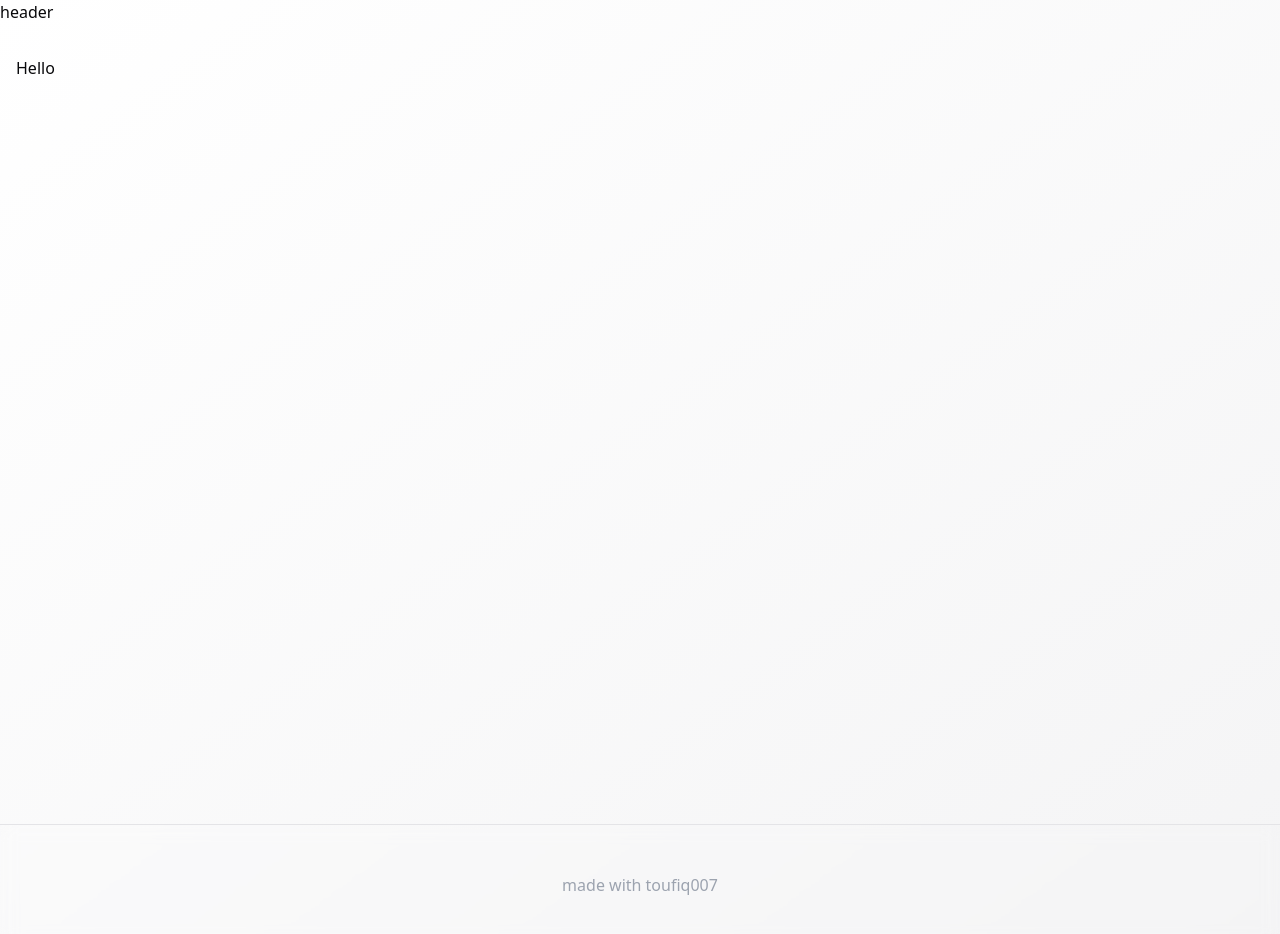
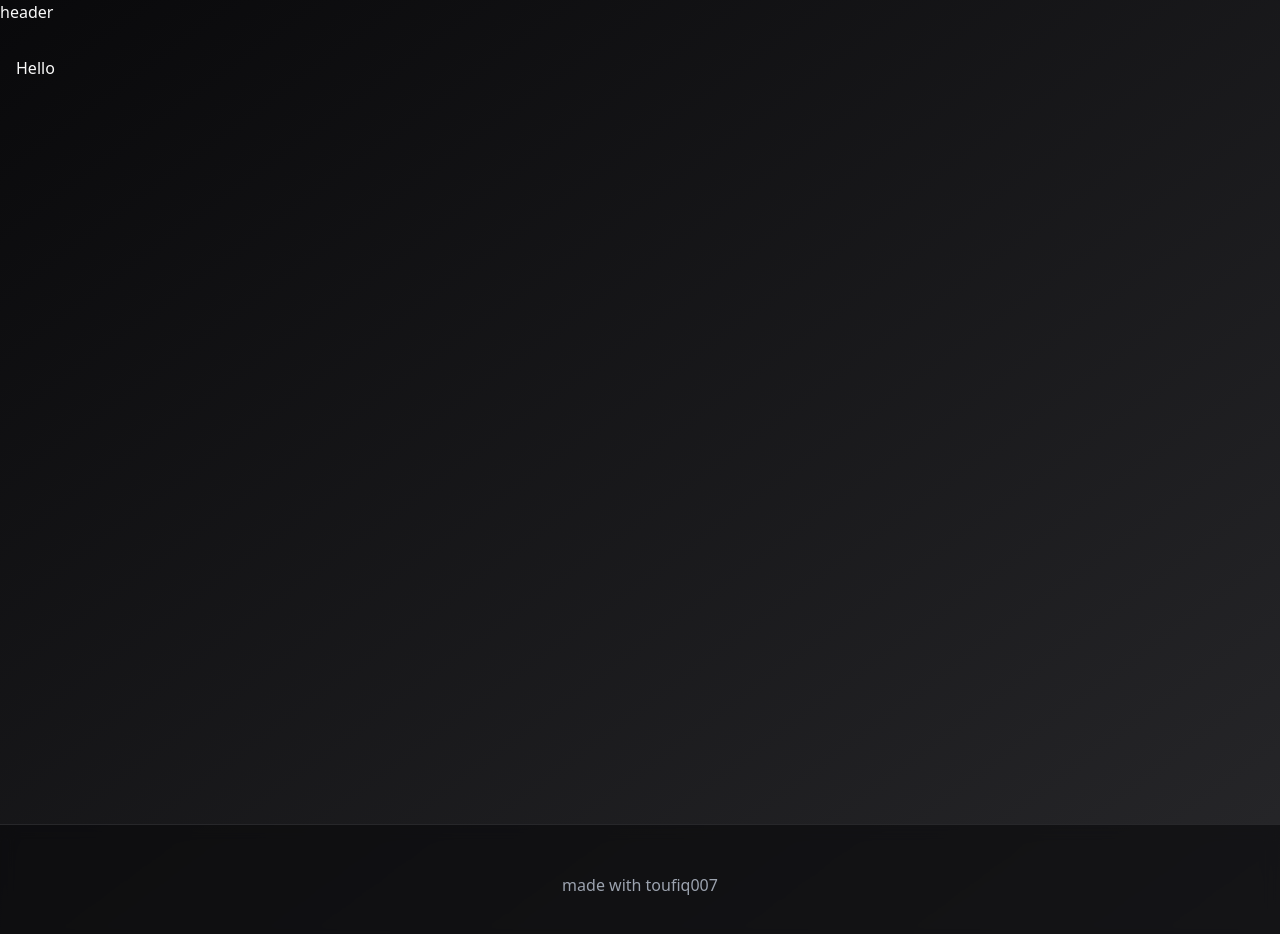
Before and after one commit to toufiq007/SkyCast, a React (Vite) app: page / in a window 1280 px wide. Shown: the top 934 px of the page. Built offline with nearby package versions, Linux system fonts and the light colour scheme.

Commit message:
add darkmode from shadcn ui

```diff
--- a/src/App.tsx
+++ b/src/App.tsx
@@ -1,12 +1,15 @@
 import { BrowserRouter } from "react-router-dom";
 import "./App.css";
 import Layout from "./components/Layout";
+import { ThemeProvider } from "./context/theme-context";
 
 function App() {
   return (
     <>
       <BrowserRouter>
-        <Layout>Hello</Layout>
+        <ThemeProvider defaultTheme="dark">
+          <Layout>Hello</Layout>
+        </ThemeProvider>
       </BrowserRouter>
     </>
   );
--- a/src/components/Layout.tsx
+++ b/src/components/Layout.tsx
@@ -5,8 +5,8 @@
     <div className="bg-gradient-to-br from-background to-muted">
       header
       <main className="min-h-screen container mx-auto px-4 py-8">{children}</main>
-      <footer className="border-t backdrop-blur">
-        <div className="container mx-auto px-4 text-center text-gray-400 py-12">
+      <footer className="border-t backdrop-blur py-12 supports-[backdrop-filter]:bg-background/60">
+        <div className="container mx-auto px-4 text-center text-gray-400">
             <p>made with toufiq007</p>
         </div>
       </footer>
--- /dev/null
+++ b/src/context/theme-context.tsx
@@ -0,0 +1,73 @@
+import { createContext, useContext, useEffect, useState } from "react"
+
+type Theme = "dark" | "light" | "system"
+
+type ThemeProviderProps = {
+  children: React.ReactNode
+  defaultTheme?: Theme
+  storageKey?: string
+}
+
+type ThemeProviderState = {
+  theme: Theme
+  setTheme: (theme: Theme) => void
+}
+
+const initialState: ThemeProviderState = {
+  theme: "system",
+  setTheme: () => null,
+}
+
+const ThemeProviderContext = createContext<ThemeProviderState>(initialState)
+
+export function ThemeProvider({
+  children,
+  defaultTheme = "system",
+  storageKey = "vite-ui-theme",
+  ...props
+}: ThemeProviderProps) {
+  const [theme, setTheme] = useState<Theme>(
+    () => (localStorage.getItem(storageKey) as Theme) || defaultTheme
+  )
+
+  useEffect(() => {
+    const root = window.document.documentElement
+
+    root.classList.remove("light", "dark")
+
+    if (theme === "system") {
+      const systemTheme = window.matchMedia("(prefers-color-scheme: dark)")
+        .matches
+        ? "dark"
+        : "light"
+
+      root.classList.add(systemTheme)
+      return
+    }
+
+    root.classList.add(theme)
+  }, [theme])
+
+  const value = {
+    theme,
+    setTheme: (theme: Theme) => {
+      localStorage.setItem(storageKey, theme)
+      setTheme(theme)
+    },
+  }
+
+  return (
+    <ThemeProviderContext.Provider {...props} value={value}>
+      {children}
+    </ThemeProviderContext.Provider>
+  )
+}
+
+export const useTheme = () => {
+  const context = useContext(ThemeProviderContext)
+
+  if (context === undefined)
+    throw new Error("useTheme must be used within a ThemeProvider")
+
+  return context
+}
```
